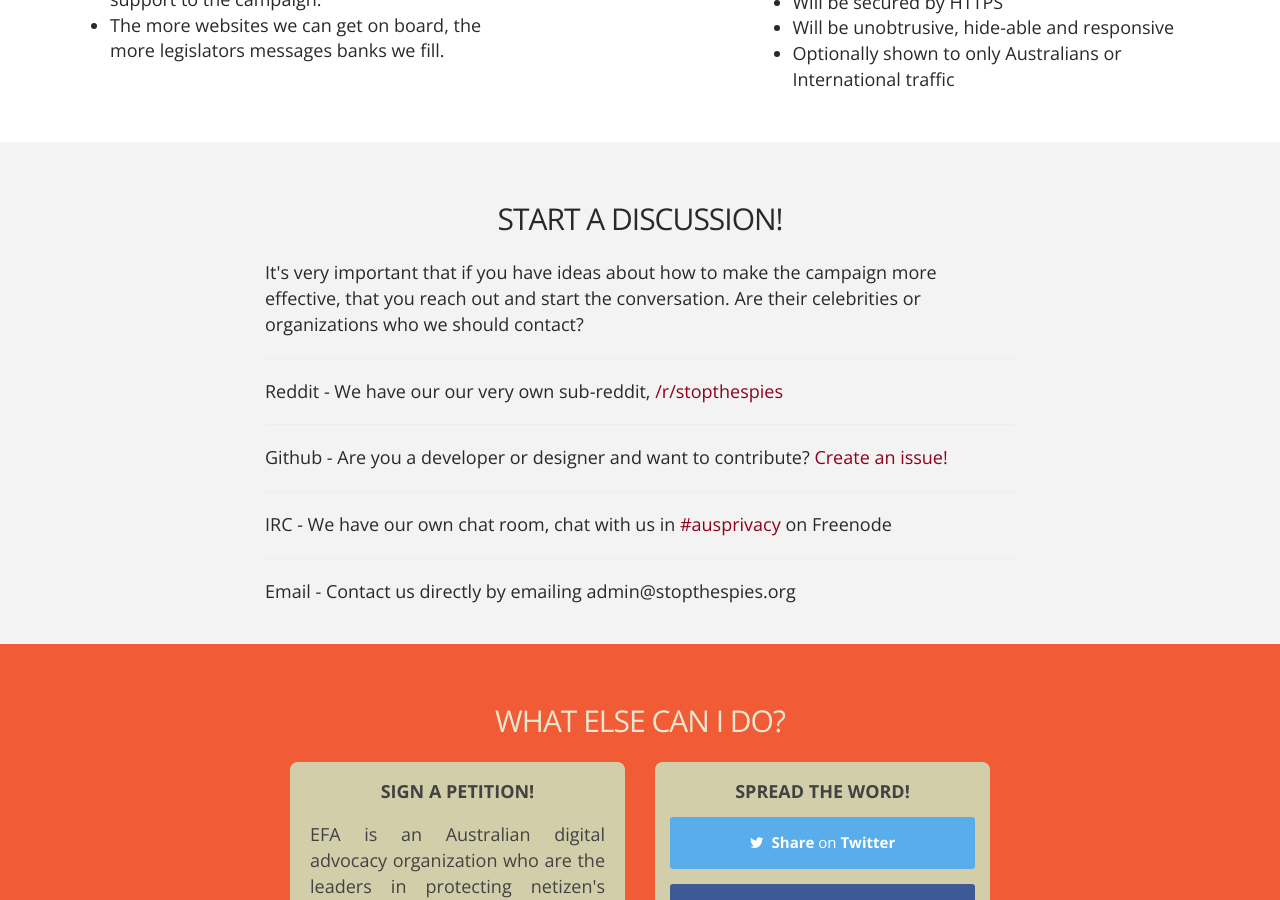
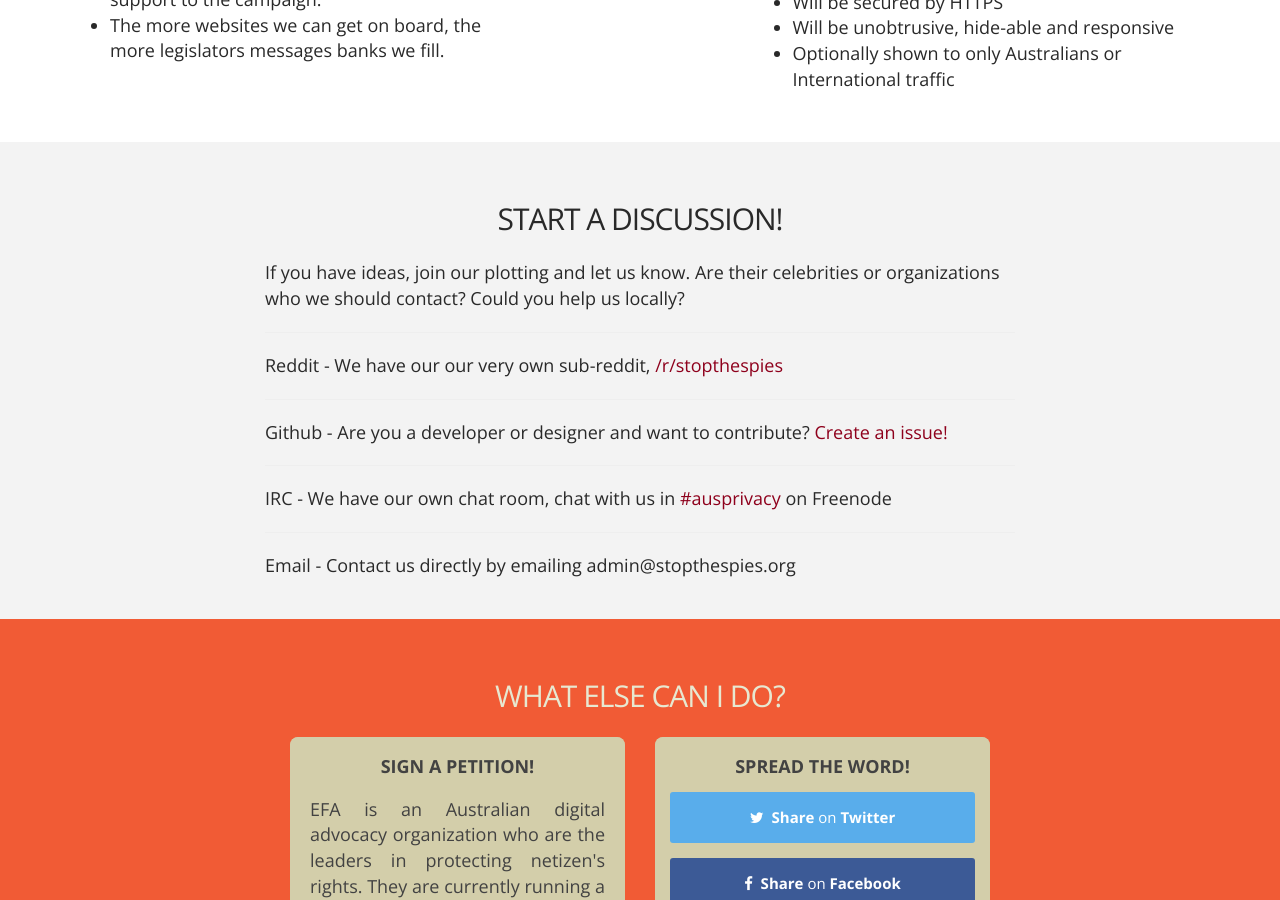
Before and after one commit to thomasdavis/saveprivacy, a Jekyll site: the page built from index.html, in a window 1280 px wide and 900 px high, scrolled down 2440 px. Built offline with Jekyll 4.4.1, drawn with Linux system fonts in a browser that asks for light colours; nearby versions of some CDN libraries; comment, search, counter and statistics services are not loaded.

Commit message:
A few more suggestions on how to help

```diff
--- a/index.html
+++ b/index.html
@@ -103,7 +103,7 @@ layout: default
     <h2>Start a discussion!</h2>
 <div class="row">
 	<div class="col-md-8 col-md-offset-2">
-		<p>It's very important that if you have ideas about how to make the campaign more effective, that you reach out and start the conversation. Are their celebrities or organizations who we should contact?</p>
+		<p>If you have ideas, join our plotting and let us know. Are their celebrities or organizations who we should contact? Could you help us locally?</p>
 
 		<hr />
 		Reddit - We have our our very own sub-reddit, <a href="https://www.reddit.com/r/stopthespies">/r/stopthespies</a>
```
